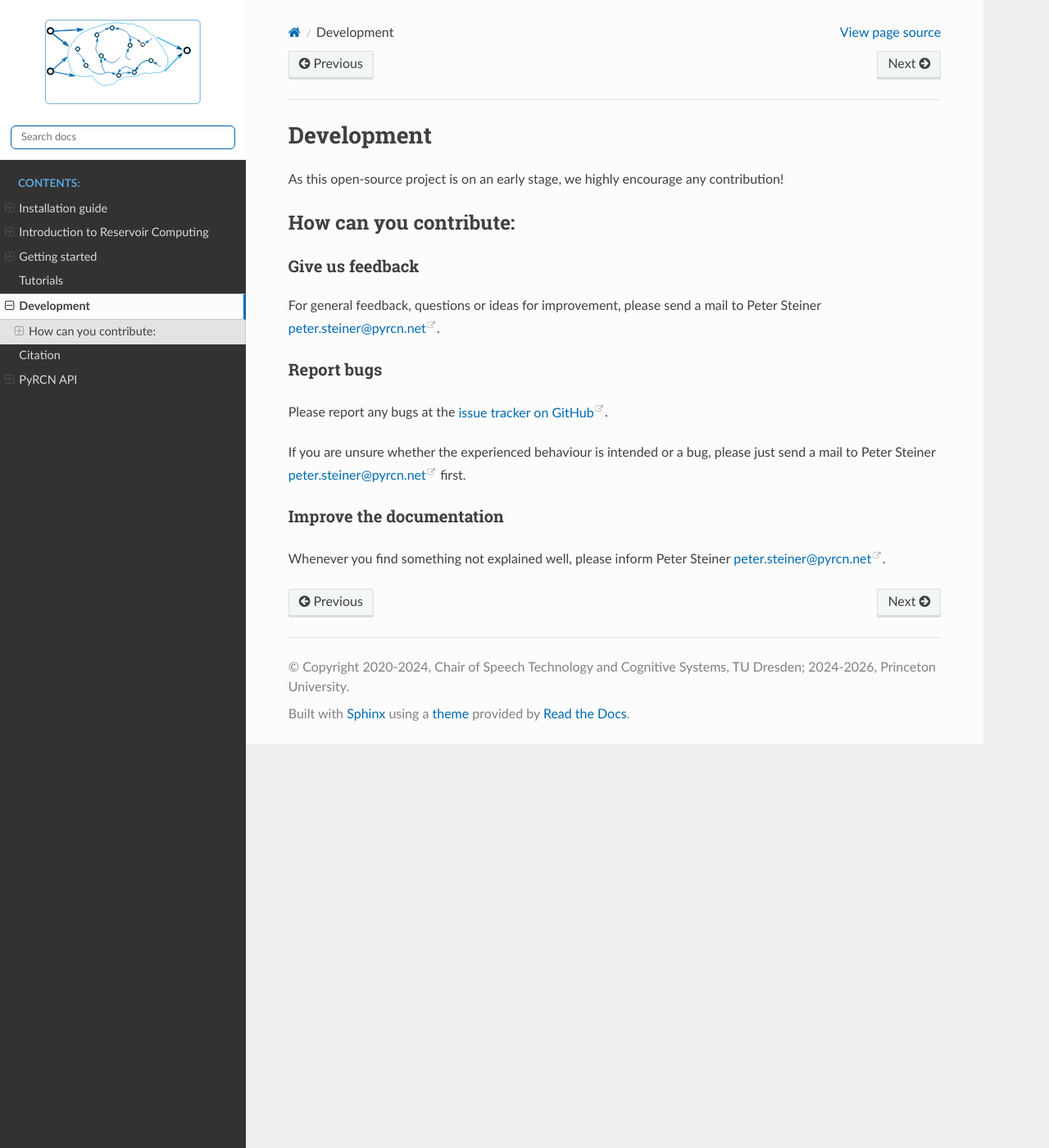
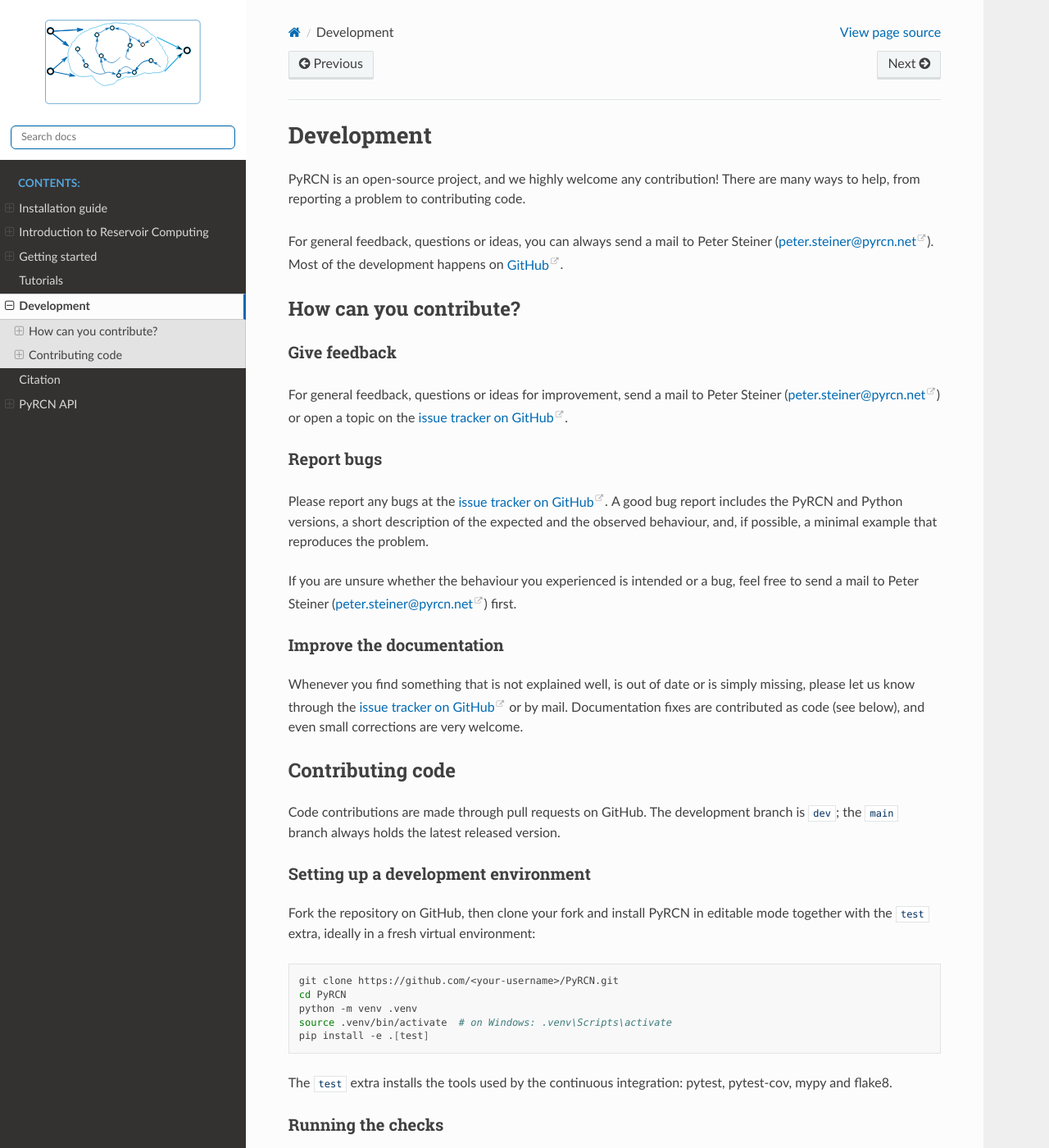
Before and after one commit to PlasmaControl/PyRCN, a Sphinx documentation site: the page built from docs/source/development.rst, in a window 1280 px wide and 1400 px high. Shown: the whole window at 82% size. Built offline with Sphinx 7.4.7 and the Read the Docs theme 3.1.0, drawn with Linux system fonts in a browser that asks for light colours; some of the changed text lies outside the part shown.

Commit message:
docs: expand the development / contributing page
Phase 6 - development page:
- refresh the feedback / bug-report / documentation sections; point to both
  the GitHub issue tracker and Peter Steiner's email
- add a "Contributing code" section:
  - dev environment setup (fork, clone, venv, pip install -e .[test])
  - the exact CI checks to run locally (flake8 src/pyrcn tests, mypy
    src/pyrcn, pytest)
  - fork -> branch off dev -> test -> pull request workflow

Citation page already carries the EAAI 2022 article (Phase 1). Builds at 0
warnings.

Co-Authored-By: Claude Opus 4.8 <noreply@anthropic.com>

```diff
--- a/docs/source/development.rst
+++ b/docs/source/development.rst
@@ -1,33 +1,104 @@
+===========
 Development
 ===========
 
-As this open-source project is on an early stage, we highly encourage any contribution!
+PyRCN is an open-source project, and we highly welcome any contribution! There
+are many ways to help, from reporting a problem to contributing code.
 
-How can you contribute:
------------------------
+For general feedback, questions or ideas, you can always send a mail to Peter
+Steiner (`peter.steiner@pyrcn.net <mailto:peter.steiner@pyrcn.net>`_). Most of
+the development happens on `GitHub <https://github.com/PlasmaControl/PyRCN>`_.
 
-Give us feedback
-~~~~~~~~~~~~~~~~
+How can you contribute?
+=======================
 
-For general feedback, questions or ideas for improvement, please send a mail to
-Peter Steiner `peter.steiner@pyrcn.net <mailto:peter.steiner@pyrcn.net>`_.
+Give feedback
+-------------
+
+For general feedback, questions or ideas for improvement, send a mail to Peter
+Steiner (`peter.steiner@pyrcn.net <mailto:peter.steiner@pyrcn.net>`_) or open a
+topic on the `issue tracker on GitHub`_.
 
 Report bugs
-~~~~~~~~~~~
+-----------
 
-Please report any bugs at the `issue tracker on GitHub`_.
+Please report any bugs at the `issue tracker on GitHub`_. A good bug report
+includes the PyRCN and Python versions, a short description of the expected and
+the observed behaviour, and, if possible, a minimal example that reproduces the
+problem.
 
-If you are unsure whether the experienced behaviour is intended or a bug, please just
-send a mail to Peter Steiner `peter.steiner@pyrcn.net <mailto:peter.steiner@pyrcn.net>`_
-first.
-
+If you are unsure whether the behaviour you experienced is intended or a bug,
+feel free to send a mail to Peter Steiner
+(`peter.steiner@pyrcn.net <mailto:peter.steiner@pyrcn.net>`_) first.
 
 Improve the documentation
-~~~~~~~~~~~~~~~~~~~~~~~~~
+--------------------------
 
-Whenever you find something not explained well, please inform Peter Steiner
-`peter.steiner@pyrcn.net <mailto:peter.steiner@pyrcn.net>`_.
+Whenever you find something that is not explained well, is out of date or is
+simply missing, please let us know through the `issue tracker on GitHub`_ or by
+mail. Documentation fixes are contributed as code (see below), and even small
+corrections are very welcome.
 
+Contributing code
+==================
+
+Code contributions are made through pull requests on GitHub. The development
+branch is ``dev``; the ``main`` branch always holds the latest released version.
+
+Setting up a development environment
+------------------------------------
+
+Fork the repository on GitHub, then clone your fork and install PyRCN in
+editable mode together with the ``test`` extra, ideally in a fresh virtual
+environment:
+
+.. code-block:: bash
+
+    git clone https://github.com/<your-username>/PyRCN.git
+    cd PyRCN
+    python -m venv .venv
+    source .venv/bin/activate  # on Windows: .venv\Scripts\activate
+    pip install -e .[test]
+
+The ``test`` extra installs the tools used by the continuous integration:
+pytest, pytest-cov, mypy and flake8.
+
+Running the checks
+------------------
+
+Before opening a pull request, please make sure the same checks that run in
+continuous integration pass locally. Lint the code, type-check it and run the
+test suite:
+
+.. code-block:: bash
+
+    flake8 src/pyrcn tests
+    mypy src/pyrcn
+    pytest
+
+Contribution workflow
+---------------------
+
+1. Fork the repository and create a feature branch off ``dev``:
+
+   .. code-block:: bash
+
+       git switch dev
+       git switch -c my-feature
+
+2. Make your changes and add tests that cover them.
+3. Run the checks above (flake8, mypy and pytest) until they all pass.
+4. Commit your work and push the branch to your fork:
+
+   .. code-block:: bash
+
+       git push -u origin my-feature
+
+5. Open a pull request against the ``dev`` branch of the main repository and
+   describe what your change does and why.
+
+A maintainer will review the pull request and may ask for adjustments before it
+is merged.
 
 .. _GitHub: https://github.com/PlasmaControl/PyRCN
 .. _issue tracker on GitHub: https://github.com/PlasmaControl/PyRCN/issues
```
